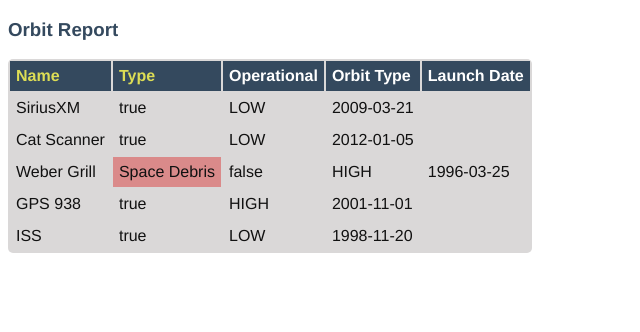
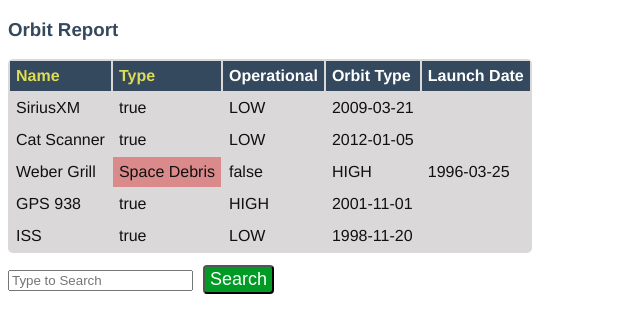
Before and after one commit to stephtomyluo/orbit-report, an Angular app: page / in a window 1280 px wide. Shown: the top 332 px of the page, without its empty margins (0-640 px from the left). Built offline with nearby package versions, Linux system fonts and the light colour scheme.

Commit message:
cannot search without fetching json data successfully first

```diff
--- a/src/app/app.component.html
+++ b/src/app/app.component.html
@@ -1 +1,8 @@
 <app-orbit-list [satellites]="sourceList"></app-orbit-list>
+<div class="search-form">
+
+  <input #searchTerm (keyup.enter)='search(searchTerm.value)' type="text" placeholder='Type to Search'>
+
+  <button (click)='search(searchTerm.value)'>Search</button>
+
+</div>
--- a/src/app/app.component.ts
+++ b/src/app/app.component.ts
@@ -46,4 +46,6 @@ export class AppComponent {
 
 // }
 
+
+
 }
--- a/src/app/orbit-list/orbit-list.component.html
+++ b/src/app/orbit-list/orbit-list.component.html
@@ -1,3 +1,4 @@
+
 <h3>Orbit Report</h3>
 <table>
    <tr class="header-row">
```
